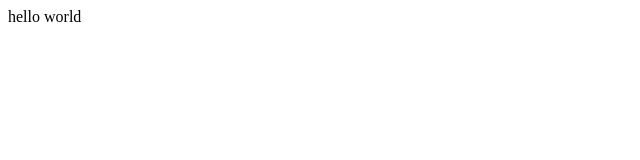
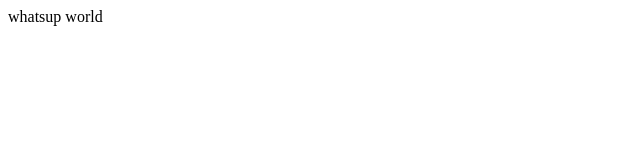
Before and after one commit to Vapor64/vapor64, a plain HTML site: page index.html in a window 1280 px wide. Shown: the full height of the page, 0-640 px from the left. Drawn offline with Linux system fonts and the light colour scheme.

Commit message:
quick update 1

```diff
--- a/index.html
+++ b/index.html
@@ -1,3 +1,3 @@
 <body>
-<p1>hello world</p1>
+<p1>whatsup world</p1>
 </body>
```
